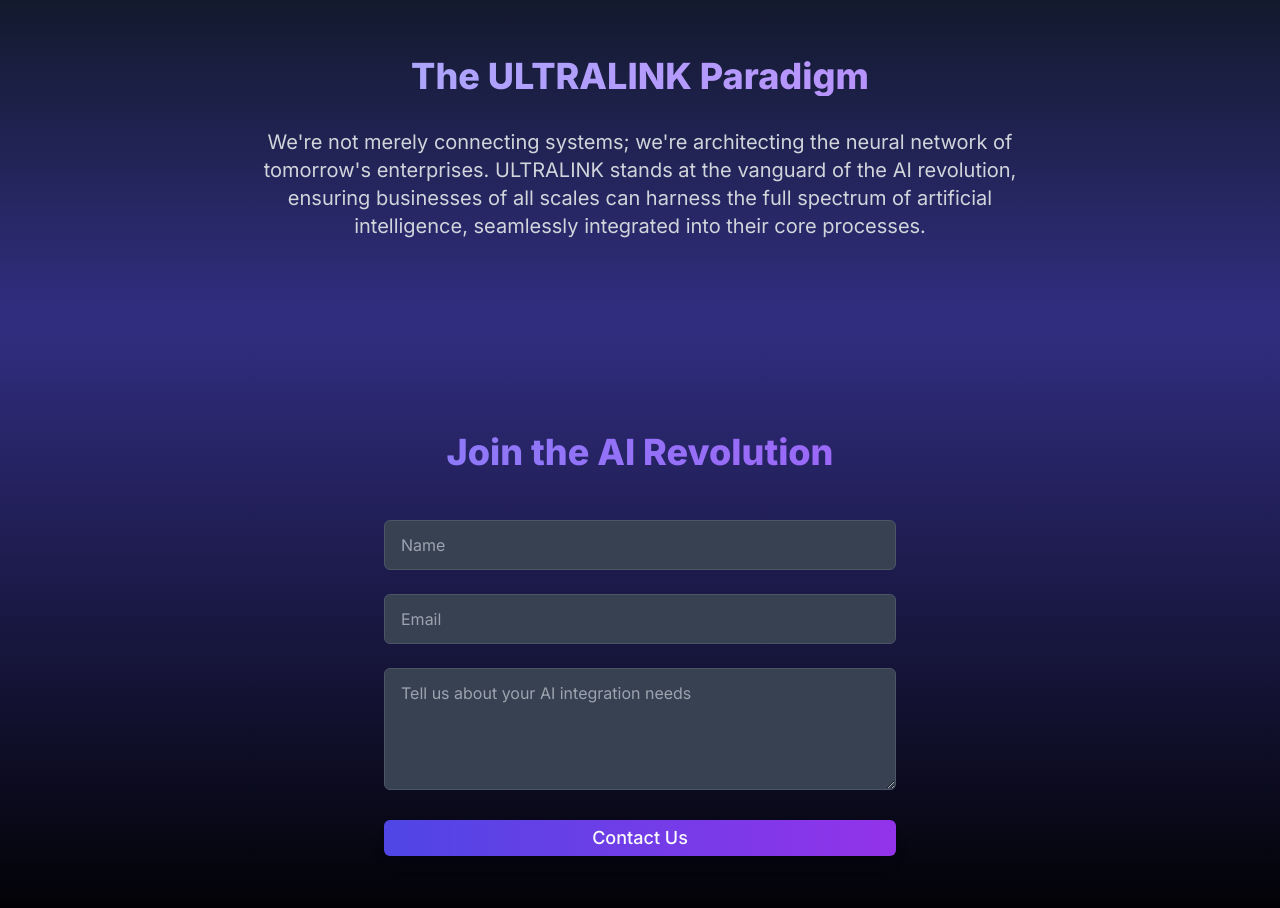
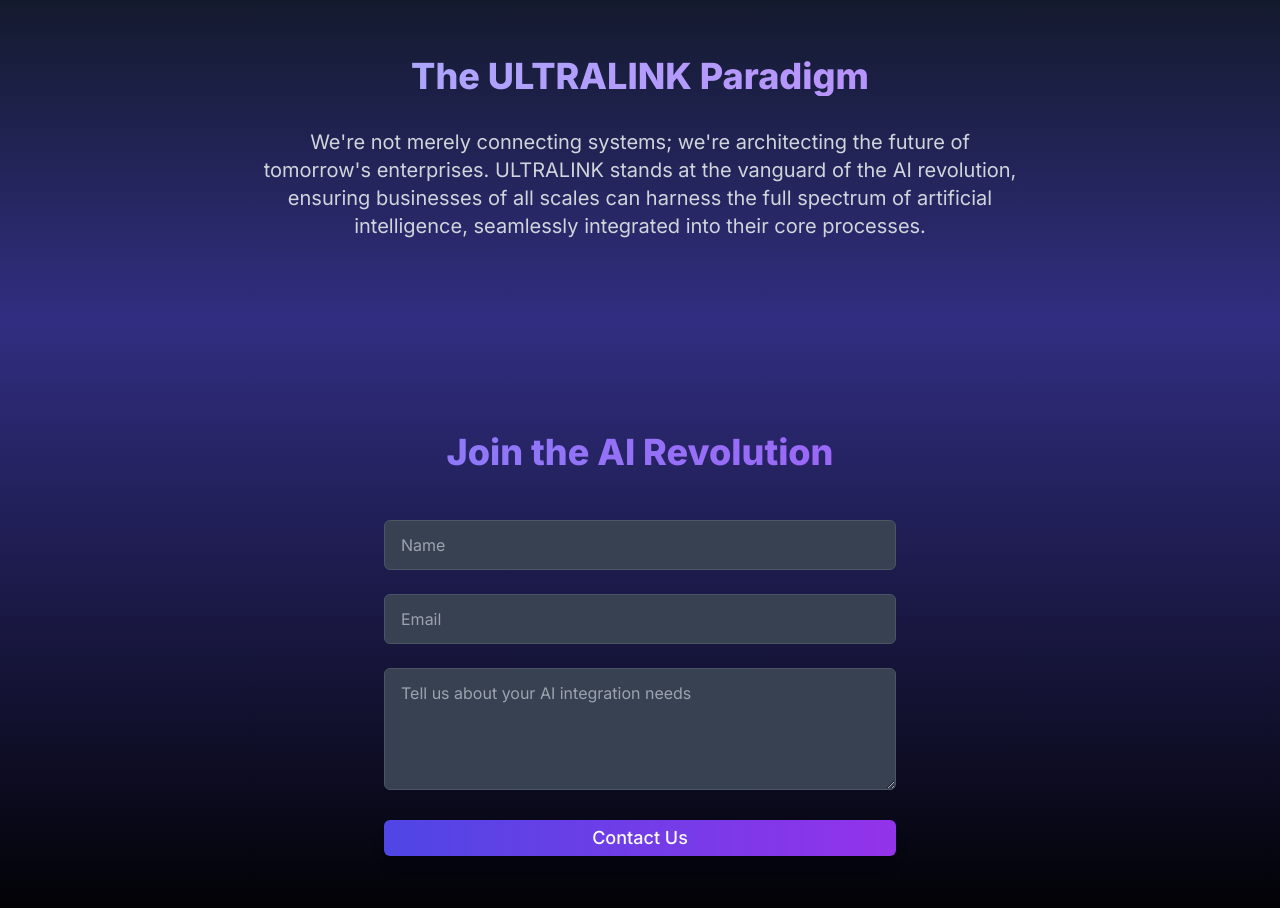
Before and after one commit to a-l-e-k-k/ultralink, a Next.js app: page / in a window 1280 px wide. Shown: the part 1360-2268 px from the top of the page. Built offline with nearby package versions, Linux system fonts and the light colour scheme.

Commit message:
basic template

```diff
--- a/app/layout.tsx
+++ b/app/layout.tsx
@@ -5,8 +5,8 @@ import "./globals.css";
 const inter = Inter({ subsets: ["latin"] });
 
 export const metadata: Metadata = {
-  title: "Create Next App",
-  description: "Generated by create next app",
+  title: "ULTRALINK",
+  description: "ULTRALINK is a Bridge between Cutting Edge AI and Existing Systems",
 };
 
 export default function RootLayout({
--- a/app/page.tsx
+++ b/app/page.tsx
@@ -167,7 +167,7 @@ const LandingPage = () => {
               transition={{ duration: 0.6, delay: 0.2 }}
               viewport={{ once: true }}
             >
-              We&apos;re not merely connecting systems; we&apos;re architecting the neural network of tomorrow&apos;s enterprises.
+              We&apos;re not merely connecting systems; we&apos;re architecting the future of tomorrow&apos;s enterprises.
               ULTRALINK stands at the vanguard of the AI revolution, ensuring businesses of all scales can harness
               the full spectrum of artificial intelligence, seamlessly integrated into their core processes.
             </motion.p>
```
